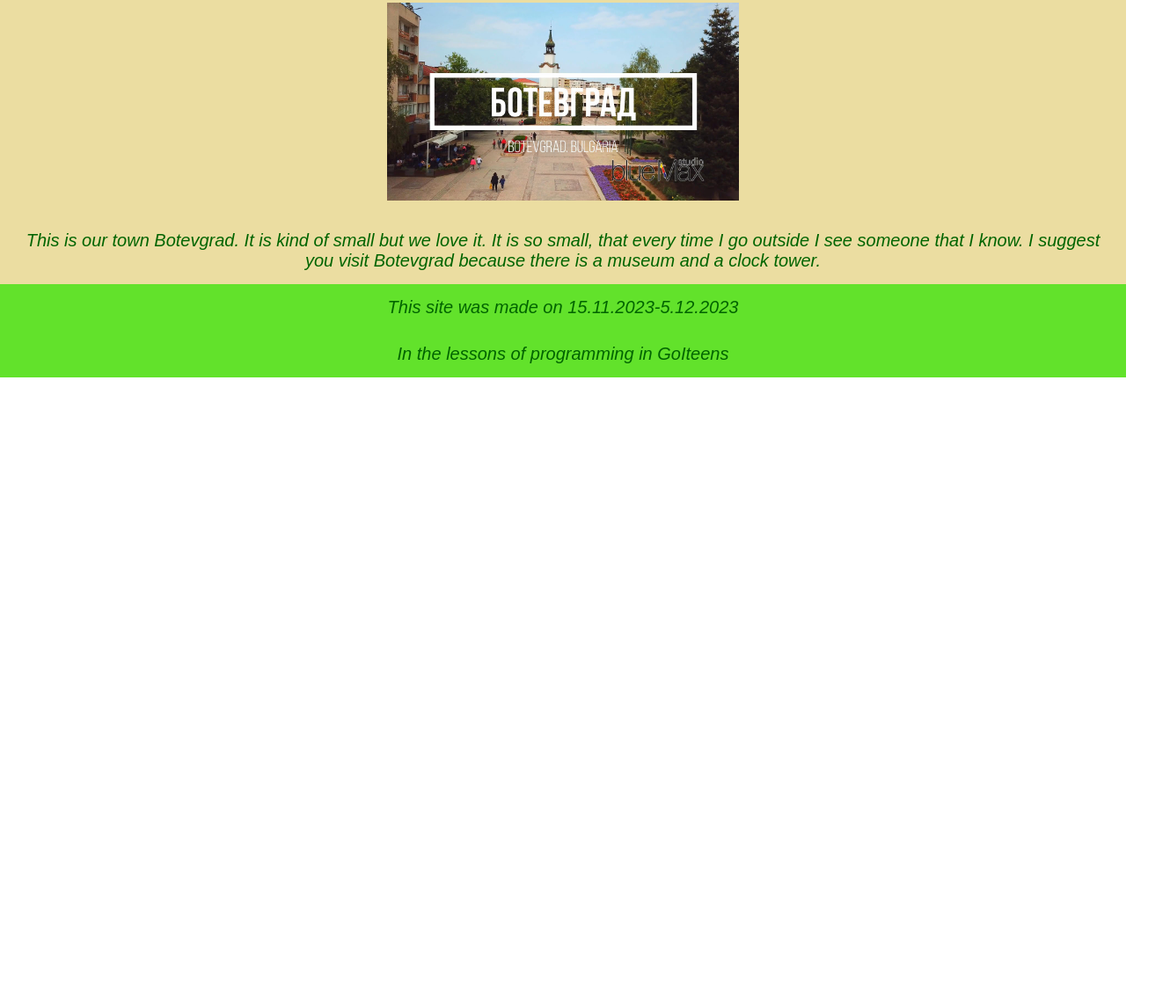
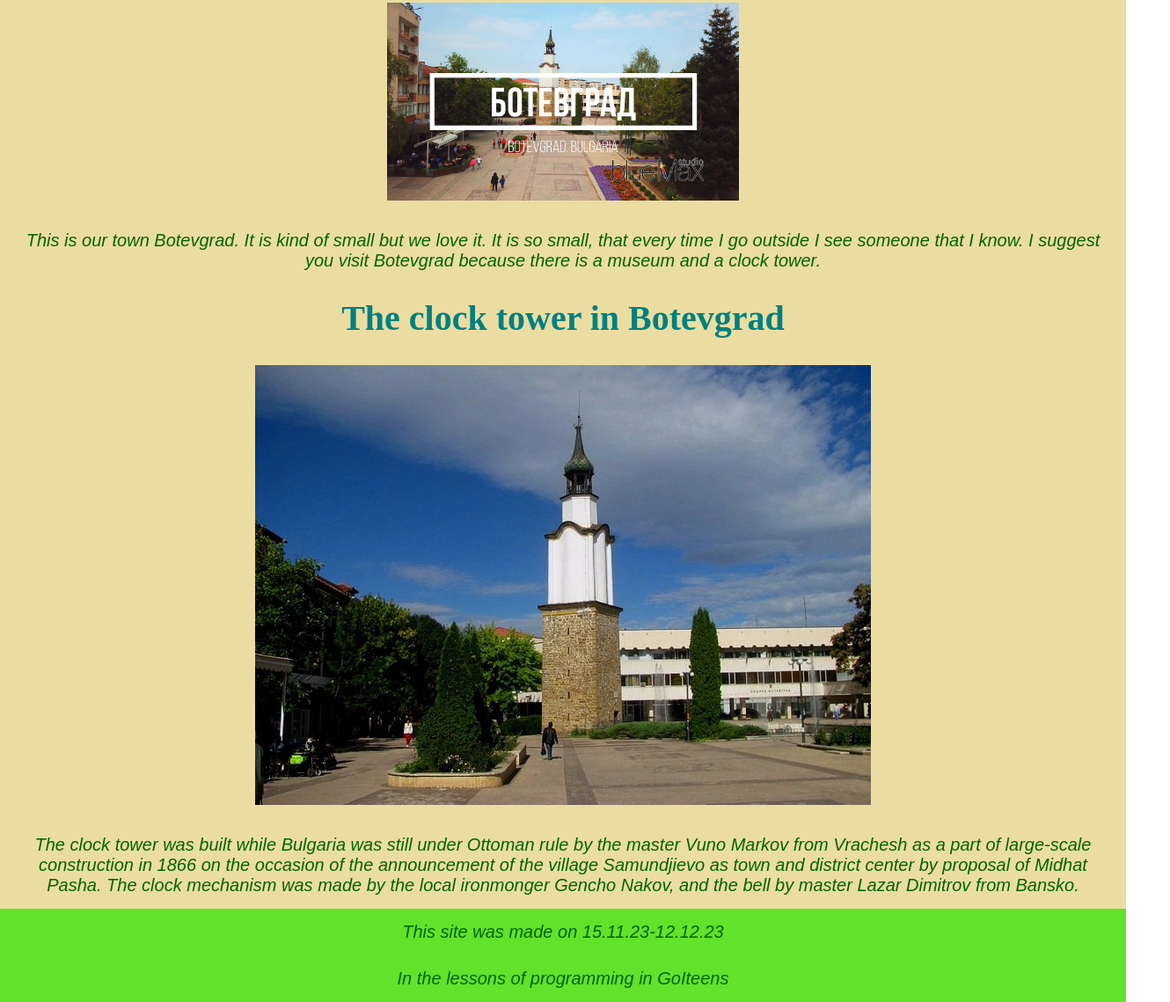
Before and after one commit to Sashetoo/My-site, a plain HTML site: page index.html in a window 1280 px wide. Shown: the part 1275-2414 px from the top of the page at 88% size, 1330 px wide, since content can reach past the window. Before the commit the page ends 1704 px from the top, so only its background shows below. Drawn offline with Linux system fonts and the light colour scheme.

Commit message:
botevgrad finishing

```diff
--- a/index.html
+++ b/index.html
@@ -77,11 +77,21 @@
     This is our town Botevgrad. It is kind of small but we love it. It is so small, that every time I go outside I see someone that I know.
     I suggest you visit Botevgrad because there is a museum and a clock tower.
 </p>
+<h3 class="clock-tower-title">
+    The clock tower in Botevgrad
+</h3>
+<img class="clock-tower-img" src="botevgrad.jpg">
+<p class="clock-tower-facts">
+    The clock tower was built while Bulgaria was still under Ottoman rule by the master Vuno Markov from Vrachesh as a part of
+    large-scale construction in 1866 on the occasion of the announcement of the village Samundjievo as town and district center by
+    proposal of Midhat Pasha. The clock mechanism was made by the local ironmonger Gencho Nakov, and the bell by master
+    Lazar Dimitrov from Bansko.
+</p>
 </section>
  </main>
  <footer>
     <p class="site-description">
-        This site was made on 15.11.2023-5.12.2023
+        This site was made on 15.11.23-12.12.23
     </p>
     <p class="it-description">
         In the lessons of programming in GoIteens
--- a/style.css
+++ b/style.css
@@ -102,3 +102,7 @@ footer{
 .my-town{
     text-align: center;
 }
+h3 {
+    font-size: 40px;
+    color:teal
+}
```
Also changed, not shown: botevgrad.jpg (added).
